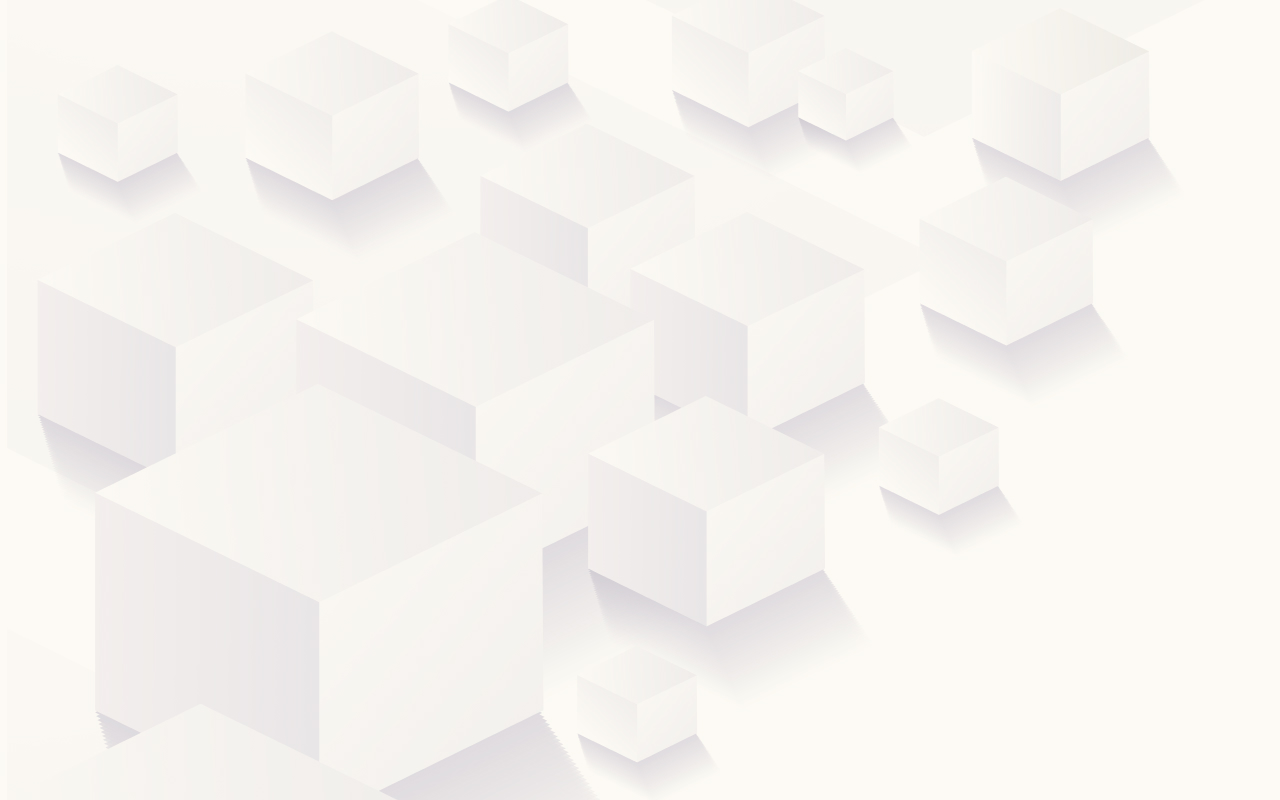
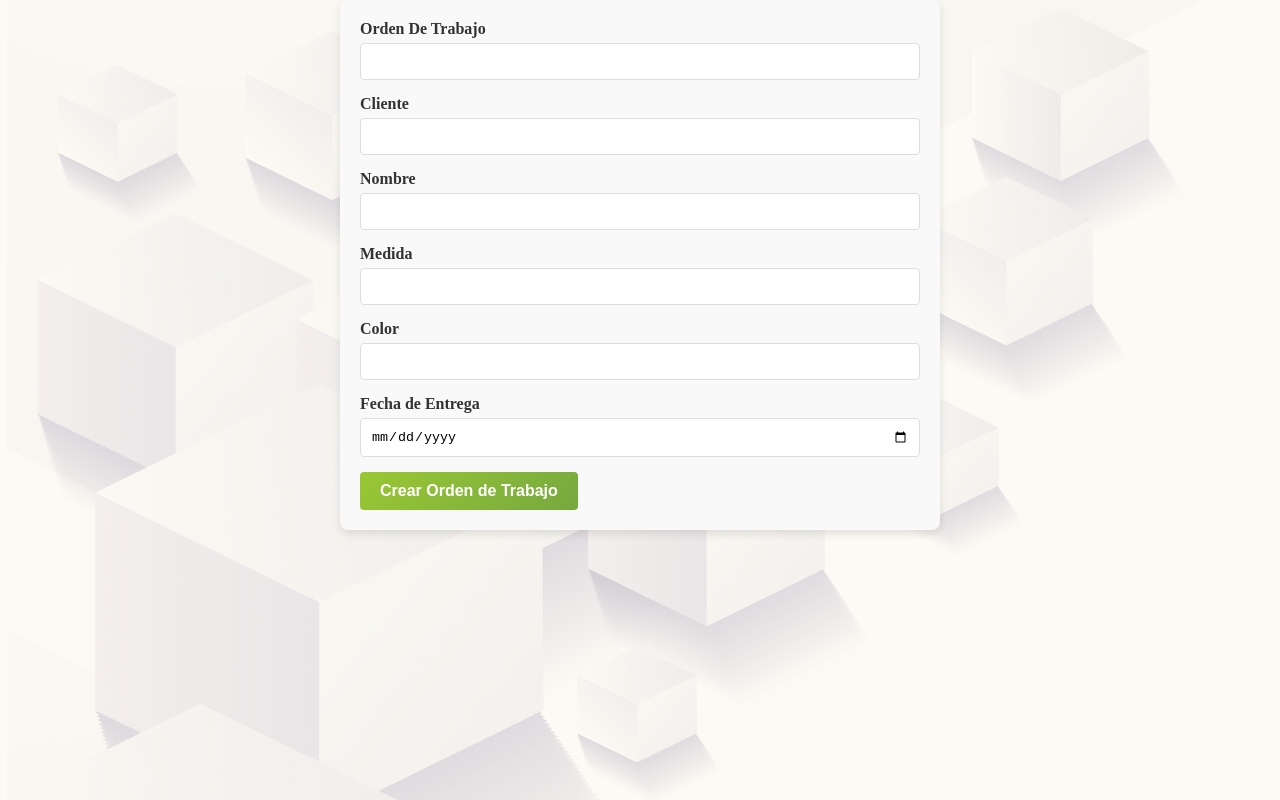
Before and after one commit to Adan0930/FrontProcMak, a React (Create React App) app: page /orders in a window 1280 px wide. Before the commit this address had no page. Built offline with nearby package versions, Linux system fonts and the light colour scheme; what @nextui-org/react would draw is missing.

Commit message:
submaster1Orders

```diff
--- /dev/null
+++ b/src/Components/orders/createO.css
@@ -0,0 +1,53 @@
+.order-form {
+    max-width: 600px;
+    margin: auto;
+    padding: 20px;
+    border-radius: 8px;
+    box-shadow: 0 4px 8px rgba(0, 0, 0, 0.1);
+    background-color: #f9f9f9;
+  }
+
+  .form-group {
+    margin-bottom: 15px;
+  }
+
+  label {
+    display: block;
+    margin-bottom: 5px;
+    font-weight: bold;
+    color: #333;
+  }
+
+  .form-control {
+    width: 100%;
+    padding: 10px;
+    border: 1px solid #ddd;
+    border-radius: 4px;
+    box-sizing: border-box;
+  }
+
+  .form-control:focus {
+    border-color: #007bff;
+    outline: none;
+  }
+
+  .error-message {
+    color: #ff4d4d;
+    font-size: 0.875em;
+    margin-top: 5px;
+  }
+
+  .submit-button {
+    background-color: #007bff;
+    color: white;
+    border: none;
+    padding: 10px 20px;
+    font-size: 1em;
+    border-radius: 4px;
+    cursor: pointer;
+    transition: background-color 0.3s ease;
+  }
+
+  .submit-button:hover {
+    background-color: #0056b3;
+  }
--- a/src/Components/orders/createOrder.js
+++ b/src/Components/orders/createOrder.js
@@ -1,6 +1,76 @@
+import {useForm} from 'react-hook-form';
+import './createO.css';
 
 const CreateOrder = ()=>{
-  return(
-    <p>Aqui va el formulario de las ordenes</p>
-  )
+  const { register, handleSubmit, formState: { errors } } = useForm();
+
+  const onSubmit = (data) => {
+    console.log(data);
+    // Aquí puedes enviar los datos a tu backend o realizar otras acciones
+  };
+
+  return (
+    <form onSubmit={handleSubmit(onSubmit)} className="order-form">
+      {/* WORK ORDER */}
+      <div className="form-group">
+        <label htmlFor="workOrder">Orden De Trabajo</label>
+        <input
+          className="form-control"
+          {...register('WorkOrder', { required: 'El numero de orden es requerido' })}
+        />
+        {errors.WorkOrder && <p className="error-message">{errors.WorkOrder.message}</p>}
+      </div>
+
+      <div className="form-group">
+        <label htmlFor="Client">Cliente</label>
+        <input
+          className="form-control"
+          {...register('Client', { required:'El cliente es requerido'})}
+        />
+        {errors.Client && <p className="error-message">{errors.Client.message}</p>}
+      </div>
+
+      <div className="form-group">
+        <label htmlFor="Name">Nombre</label>
+        <input
+          className="form-control"
+          {...register('Name', { required:'Este Campo Es Requerido'})}
+        />
+        {errors.Name && <p className="error-message">{errors.Name.message}</p>}
+      </div>
+
+      <div className="form-group">
+        <label htmlFor="Size">Medida</label>
+        <input
+          className="form-control"
+          {...register('Size')}
+        />
+      </div>
+
+      <div className="form-group">
+        <label htmlFor="Color">Color</label>
+        <input
+          className="form-control"
+          {...register('Color')}
+        />
+      </div>
+
+      <div className="form-group">
+        <label htmlFor="deliveryDate">Fecha de Entrega</label>
+        <input
+          id="deliveryDate"
+          type="date"
+          className="form-control"
+          {...register('deliveryDate', { required: 'La fecha de entrega es obligatoria' })}
+        />
+        {errors.deliveryDate && <p className="error-message">{errors.deliveryDate.message}</p>}
+      </div>
+
+
+      <button type="submit" className="submit-button">Crear Orden de Trabajo</button>
+    </form>
+  );
+
 };
+
+export default CreateOrder;
--- /dev/null
+++ b/src/Pages/Orders/index.js
@@ -0,0 +1,10 @@
+import CreateOrder from '../../Components/orders/createOrder';
+import './orders.css';
+
+const Orders = ()=>{
+    return(
+        <CreateOrder/>
+    )
+};
+
+export default Orders;
--- a/src/routes/index.js
+++ b/src/routes/index.js
@@ -6,6 +6,7 @@ import FormSignUpCompany from '../Components/FormRegisterCompany/form-company.js
 import FormUserCompany from '../Components/FormRegisterUserCompany/form-user-company.js';
 import Suscriptions from '../Pages/Suscriptions/Suscriptions.js';
 import Profile from '../Pages/home-profile/profile.js';
+import Orders from '../Pages/Orders/index.js';
 
 
 
@@ -22,7 +23,7 @@ const ComRoutes = ()=>{
 
                 <Route path='/register/user' Component={FormUserCompany}/>
                 <Route path='/profile' Component={Profile}/>
-
+                <Route path='/orders' Component={Orders}/>
                 <Route path='/register/user' Component={FormUserCompany}/>
 
 
```
Also changed, not shown: src/Pages/Orders/orders.css (added).
